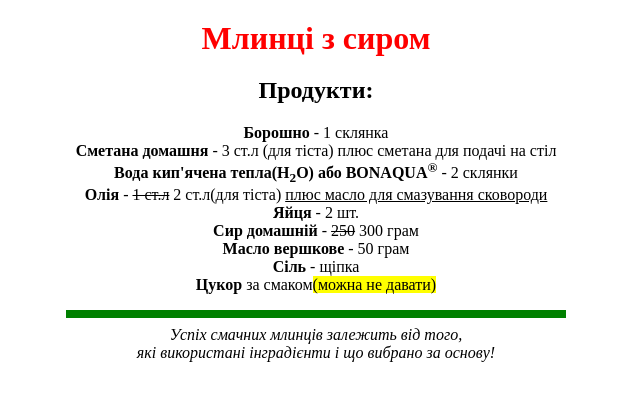
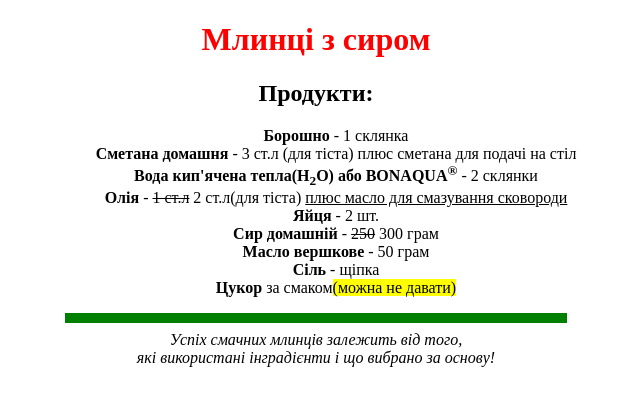
Before and after one commit to volodymyrDobry/web-technologies.github.io, a plain HTML site: page lab-2/firstTask/Index.html in a window 1280 px wide. Shown: the whole page, without its empty margins (324-964 px from the left). Drawn offline with Linux system fonts and the light colour scheme.

Commit message:
Fixed css issues for  tasks lab-2

```diff
--- a/lab-2/firstTask/Index.html
+++ b/lab-2/firstTask/Index.html
@@ -3,15 +3,16 @@
 <head>
     <meta charset="UTF-8">
     <meta name="viewport" content="width=device-width, initial-scale=1.0">
-    <link rel="stylesheet" href="style.css">
+    <!-- <link rel="stylesheet" href="style.css"> -->
     <title>Млинці</title>
 </head>
 <body>
-    <h1>Млинці з сиром</h1>
+    <div align="center">
+        <h1><font color="red">Млинці з сиром</font></h1>
 
         <h2><b>Продукти:</b></h2>
 
-    <ul>
+        <ul type="None">
             <li><b>Борошно</b> - 1 склянка</li>
             <li><b>Сметана домашня</b> - 3 ст.л (для тіста) плюс сметана для подачі на стіл</li>
             <li><b>Вода кип'ячена тепла(H<sub>2</sub>O) або BONAQUA<sup>&reg;</sup></b> - 2 склянки</li>
@@ -20,13 +21,13 @@
             <li><b>Сир домашній</b> - <del>250</del> 300 грам</li>
             <li><b>Масло вершкове</b> - 50 грам</li>
             <li><b>Сіль</b> - щіпка</li>
-        <li><b>Цукор</b> за смаком<span style="background-color: yellow;">(можна не давати)</span></li>
+            <li><b>Цукор</b> за смаком<mark>(можна не давати)</mark></li>
         </ul>
         <hr color="green" size="10px" width="500px">
         <cite>
             Успіх смачних млинців залежить від того,<br>
             які використані інградієнти і що вибрано за основу!
         </cite>
-
+    </div>
 </body>
 </html>
```
Also changed, not shown: lab-2/secondTask/Index.html (+1 -1 lines). Lines whose indentation alone changed are shown as unchanged.
